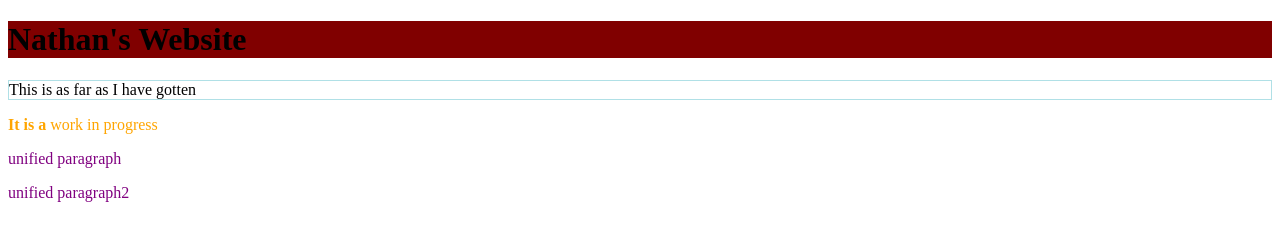
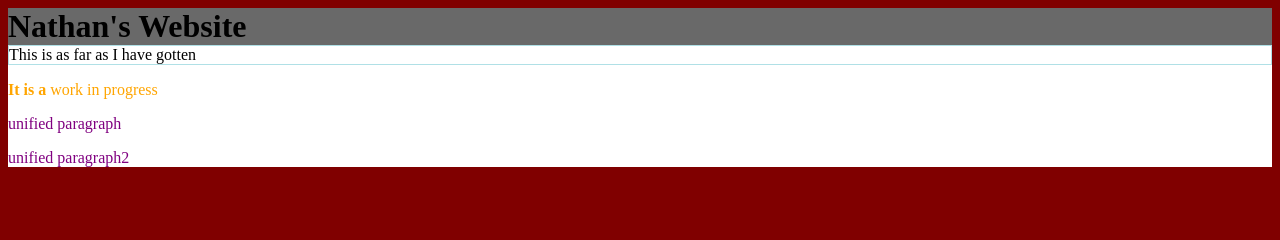
Before and after one commit to texasnathan01/texasnathan01.github.io, a plain HTML site: page index.html in a window 1280 px wide. Drawn offline with Linux system fonts and the light colour scheme.

Commit message:
Update index.html

```diff
--- a/index.html
+++ b/index.html
@@ -2,22 +2,24 @@
 <html>
     <head>
         <style>
-            body {background-color:white;}
-            div {background-color:maroon}
-            h1 {color:black}
-            #p01 {border: 1px solid powderblue;}
-            #p02 {color:orange}
-            p.ParaUni {color:purple; border:1px blue}
+            body {background-color:maroon;margin:50}
+            #divheader {background-color:dimgray;}
+            #divbody {background-color:white;margin:50;}
+            h1 {color:black;margin:0}
+            #p01 {border: 1px solid powderblue;margin-top:0}
+            #p02 {color:orange;margin:0}
+            p.ParaUni {color:purple;border:1px blue;}
     </style>
     </head>
     <body>
-        <div>
+        <div id="divheader">
             <h1>Nathan's Website</h3>
-
         </div>
-        <p id="p01">This is as far as I have gotten</p>
-        <p id="p02"><b>It is a</b> work in progress </p>
-        <p class="ParaUni">unified paragraph</p>
-        <p class="ParaUni">unified paragraph2</p>
+        <div id="divbody">
+            <p id="p01">This is as far as I have gotten</p>
+            <p id="p02"><b>It is a</b> work in progress </p>
+            <p class="ParaUni">unified paragraph</p>
+            <p class="ParaUni">unified paragraph2</p>
+        </div>
     </body>
 </html>
```
